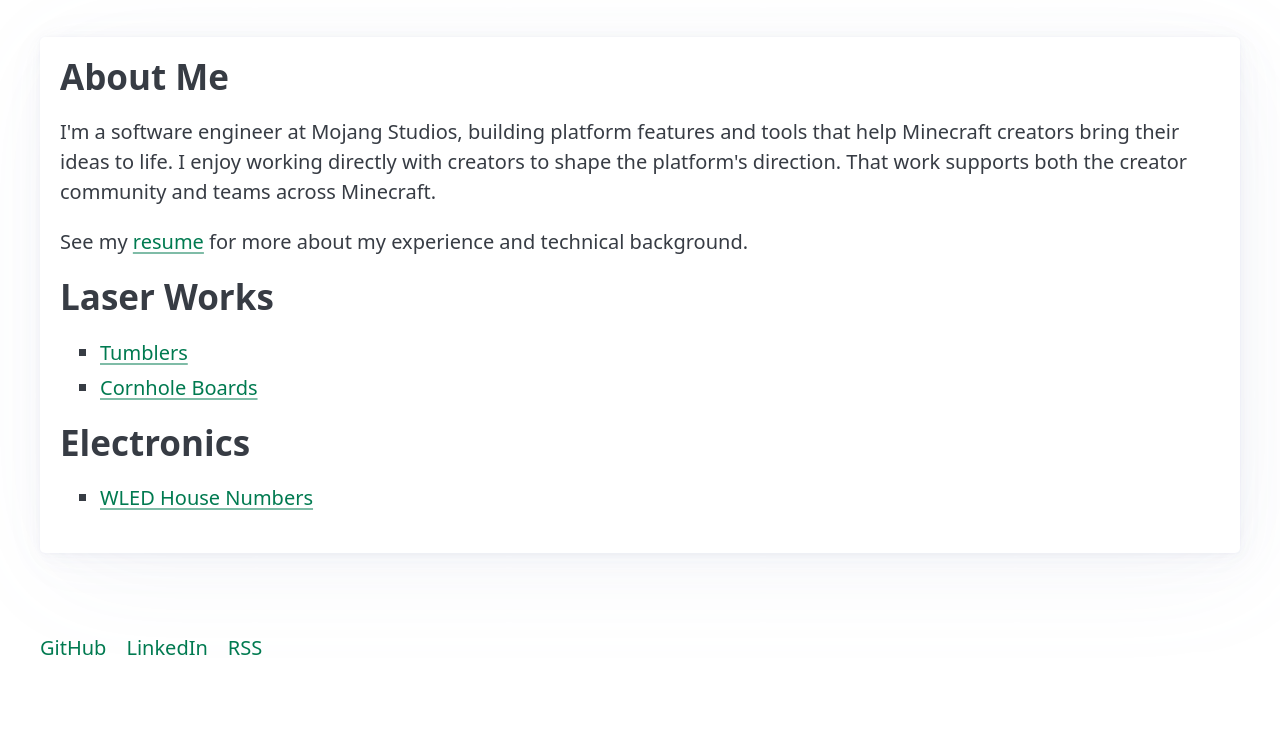
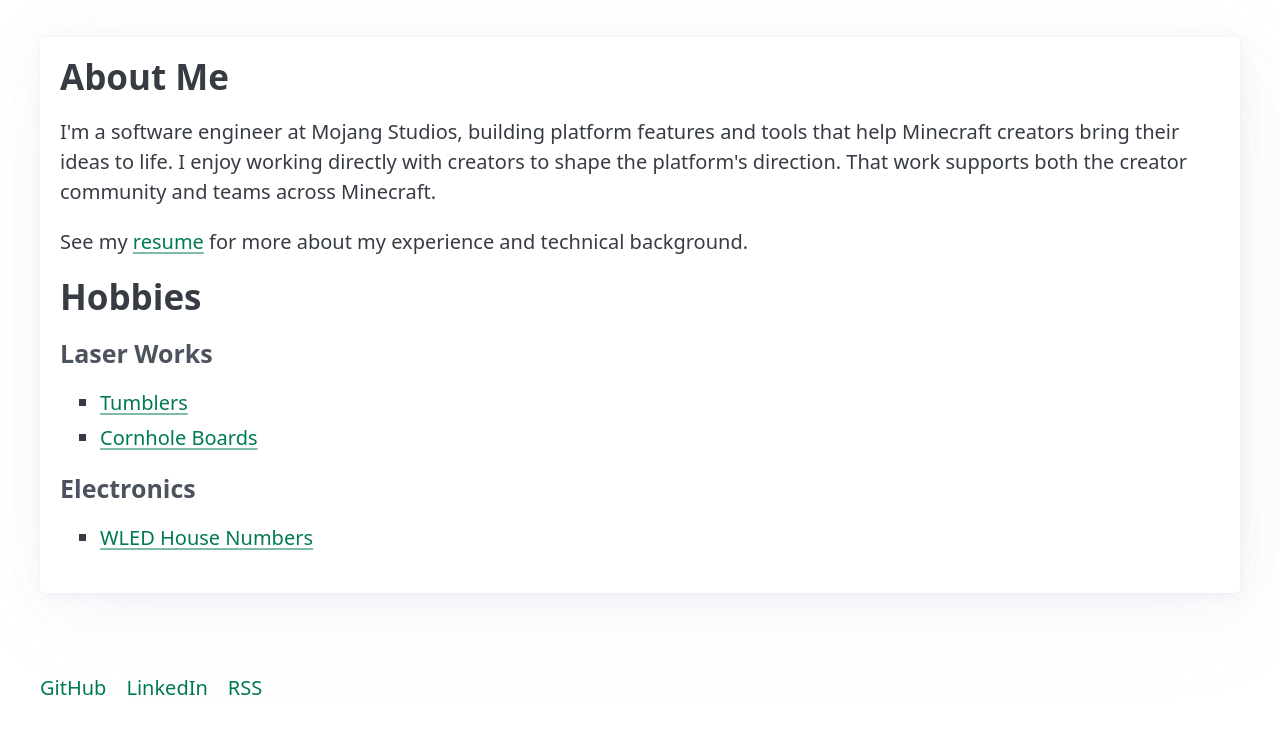
Before and after one commit to JakeShirley/JakeShirley.github.io, an Astro site: page / in a window 1280 px wide. Shown: the part 111-844 px from the top of the page. Before the commit the page ends 814 px from the top, so only its background shows below. Built offline with nearby package versions, Linux system fonts and the light colour scheme; Astro itself is replaced by a stand-in of ours.

Commit message:
Small tweaks to index

```diff
--- a/src/pages/index.mdx
+++ b/src/pages/index.mdx
@@ -14,9 +14,11 @@ See my [resume](/resume/) for more about my experience and technical background.
 
 </section>
 
+## Hobbies
+
 <section aria-labelledby="laser-works">
 
-## Laser Works
+#### Laser Works
 
 <GalleryLinks category="laser-works" />
 
@@ -24,7 +26,7 @@ See my [resume](/resume/) for more about my experience and technical background.
 
 <section aria-labelledby="electronics">
 
-## Electronics
+#### Electronics
 
 <GalleryLinks category="electronics" />
 
```
